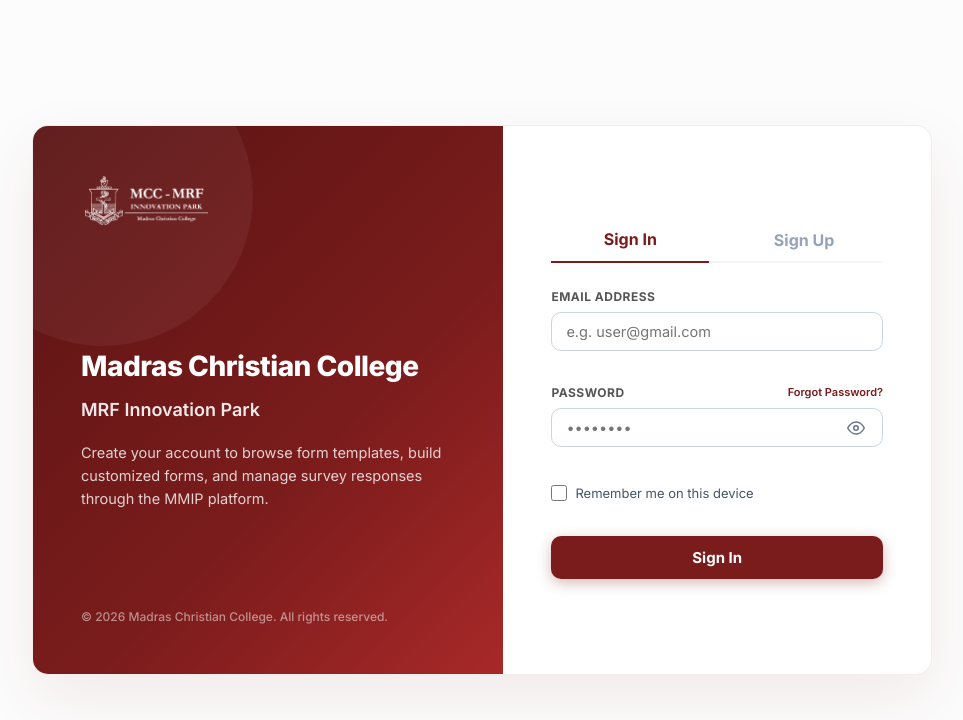
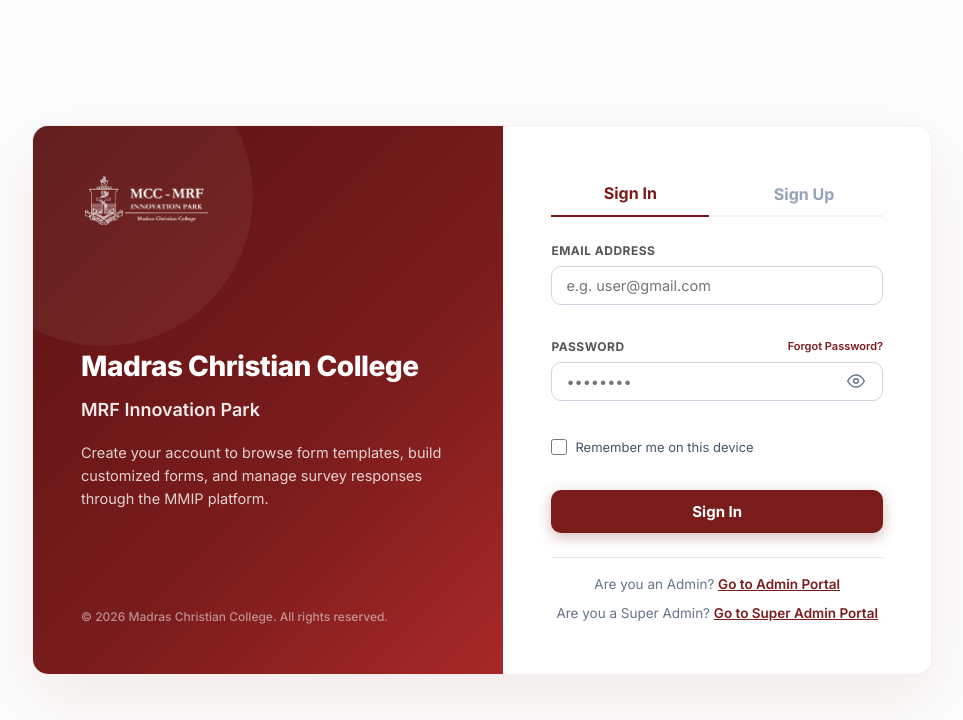
Before and after one commit to Zubairyasalam/MMIP-Form, a React (Vite) app: page /auth in a window 1280 px wide. Shown: the top 720 px of the page, without its empty margins (158-1121 px from the left). Built offline with nearby package versions, Linux system fonts and the light colour scheme.

Commit message:
feat: add superadmin role/portal support and use window.location.origin for shareable links

```diff
--- a/src/components/Navbar.jsx
+++ b/src/components/Navbar.jsx
@@ -45,7 +45,7 @@
     window.location.href = '/';
   };
 
-  const dashboardLink = userRole === 'admin' ? '/admin/dashboard' : '/my-forms';
+  const dashboardLink = (userRole === 'admin' || userRole === 'superadmin') ? '/admin/dashboard' : '/my-forms';
 
   return (
     <nav className={`navbar${scrolled ? ' scrolled' : ''}${menuOpen ? ' mobile-active' : ''}`}>
@@ -68,7 +68,7 @@
                   <span style={{ color: '#7B1C1C', fontSize: '10px' }}>●</span> {userName || 'User'}
                 </span>
                 <Link to={dashboardLink} className="nav-sign-in" onClick={() => setMenuOpen(false)}>
-                  {userRole === 'admin' ? 'Dashboard' : 'Data Store'}
+                  {(userRole === 'admin' || userRole === 'superadmin') ? 'Dashboard' : 'Data Store'}
                 </Link>
                 <button onClick={handleLogout} className="btn-primary" style={{ border: 'none', cursor: 'pointer', fontFamily: 'inherit' }}>
                   <span>Sign Out</span>
--- a/src/pages/AdminDashboard.jsx
+++ b/src/pages/AdminDashboard.jsx
@@ -76,6 +76,7 @@
   };
 
   // Navigation Tabs
+  const [currentUserRole, setCurrentUserRole] = useState('admin');
   const [activeMenu, setActiveMenu] = useState('overview'); // overview, users, roles, departments, forms, submissions, reports, announcements, notifications, logs, settings, profile
   const [sidebarOpen, setSidebarOpen] = useState(false);
   const [userDropdownOpen, setUserDropdownOpen] = useState(true); // Collapsible sub-menu for User Management
@@ -361,13 +362,14 @@
     const name = sessionStorage.getItem('userName') || localStorage.getItem('userName') || 'MCC Administrator';
     const joined = sessionStorage.getItem('userJoined') || localStorage.getItem('userJoined') || '2025-01-10';
 
+    setCurrentUserRole(role);
     setOriginalEmail(email);
     setProfileData(prev => ({
       ...prev,
       email: email,
       name: name,
       joined: joined,
-      role: 'Admin'
+      role: role === 'superadmin' ? 'Super Admin' : 'Admin'
     }));
   }, []);
 
@@ -910,10 +912,11 @@
             Dashboard
           </button>
 
-          {/* User Management Collapsible Dropdown */}
+          {/* User Management Collapsible Dropdown (Super Admin Only) */}
+          {currentUserRole === 'superadmin' && (
             <div className="admin-menu-dropdown-wrapper">
               <button
-              className="admin-nav-item dropdown-toggle"
+                className={`admin-nav-item dropdown-toggle${(activeMenu === 'users' || activeMenu === 'roles') ? ' active' : ''}`}
                 onClick={() => setUserDropdownOpen(!userDropdownOpen)}
               >
                 User Management <span className="dropdown-arrow">{userDropdownOpen ? '▼' : '▶'}</span>
@@ -935,6 +938,7 @@
                 </div>
               )}
             </div>
+          )}
 
           {/* All Submissions */}
           <button
@@ -984,29 +988,35 @@
             Notifications
           </button>
 
-          {/* Audit Logs */}
+          {/* Audit Logs (Super Admin Only) */}
+          {currentUserRole === 'superadmin' && (
             <button
               className={`admin-nav-item${activeMenu === 'logs' ? ' active' : ''}`}
               onClick={() => { setActiveMenu('logs'); setSidebarOpen(false); }}
             >
               Audit Logs
             </button>
-
-          {/* Sign Datas */}
+          )}
+
+          {/* Sign Datas (Super Admin Only) */}
+          {currentUserRole === 'superadmin' && (
             <button
               className={`admin-nav-item${activeMenu === 'signdatas' ? ' active' : ''}`}
               onClick={() => { setActiveMenu('signdatas'); setSidebarOpen(false); }}
             >
               Sign Datas
             </button>
-
-          {/* System Settings */}
+          )}
+
+          {/* System Settings (Super Admin Only) */}
+          {currentUserRole === 'superadmin' && (
             <button
               className={`admin-nav-item${activeMenu === 'settings' ? ' active' : ''}`}
               onClick={() => { setActiveMenu('settings'); setSidebarOpen(false); }}
             >
               System Settings
             </button>
+          )}
 
           {/* Profile */}
           <button
@@ -1053,7 +1063,7 @@
               ☰
             </button>
             <div className="admin-header-title-wrap">
-              <h2>MCC-MRF Portal Admin</h2>
+              <h2>{currentUserRole === 'superadmin' ? 'MCC-MRF Portal Super Admin' : 'MCC-MRF Portal Admin'}</h2>
               <p>Madras Christian College Innovation Park System Center</p>
             </div>
           </div>
--- a/src/pages/Auth.jsx
+++ b/src/pages/Auth.jsx
@@ -22,11 +22,23 @@
     last_login_at: '',
     last_logout_at: '',
     account_status: 'Active'
+  },
+  {
+    id: 'usr-default-superadmin',
+    name: 'Super Admin',
+    email: 'superadmin@mcc.edu.in',
+    password: 'superadmin123',
+    role: 'superadmin',
+    created_at: '2026-06-12 10:05:00',
+    last_login_at: '',
+    last_logout_at: '',
+    account_status: 'Active'
   }
 ];
 
 export default function Auth({ portalType }) {
   const navigate = useNavigate();
+  const isAdminOrSuperAdmin = portalType === 'admin' || portalType === 'superadmin';
 
   // Mode: 'signin' or 'signup'
   const [authMode, setAuthMode] = useState('signin');
@@ -92,7 +104,7 @@
     const isLoggedIn = localStorage.getItem('isLoggedIn') === 'true';
     if (isLoggedIn) {
       const userRole = localStorage.getItem('userRole') || 'user';
-      if (userRole === 'admin') {
+      if (userRole === 'admin' || userRole === 'superadmin') {
         navigate('/admin/dashboard');
       } else {
         navigate('/templates');
@@ -284,7 +296,7 @@
           localStorage.removeItem('redirectUrl');
           navigate(redirect);
         } else {
-          if (targetUser.role === 'admin') {
+          if (targetUser.role === 'admin' || targetUser.role === 'superadmin') {
             navigate('/admin');
           } else {
             navigate('/my-forms');
@@ -396,12 +408,12 @@
         <div className="auth-brand-panel">
           <img src={localStorage.getItem('customLogoWhite') || "/mcc-mrf-logo-white.png?v=2"} alt="MCC-MRF" className="auth-logo" style={{ height: '54px', objectFit: 'contain', marginBottom: '24px' }} />
           <div className="auth-welcome-text">
-            <h2>{portalType === 'admin' ? 'Admin Portal' : 'Madras Christian College'}</h2>
+            <h2>{isAdminOrSuperAdmin ? (portalType === 'superadmin' ? 'Super Admin Portal' : 'Admin Portal') : 'Madras Christian College'}</h2>
             <h3 style={{ opacity: 0.9, fontWeight: '600', fontSize: '18px', marginTop: '6px' }}>
-              {portalType === 'admin' ? 'MMIP Management Platform' : 'MRF Innovation Park'}
+              {isAdminOrSuperAdmin ? 'MMIP Management Platform' : 'MRF Innovation Park'}
             </h3>
             <p style={{ marginTop: '16px', lineHeight: '1.6' }}>
-              {portalType === 'admin'
+              {isAdminOrSuperAdmin
                 ? 'Access the MCC-MRF Innovation Park Admin Portal to manage form templates, view response sheets, and configure platform settings.'
                 : 'Create your account to browse form templates, build customized forms, and manage survey responses through the MMIP platform.'}
             </p>
@@ -419,13 +431,13 @@
             {authMode === 'forgot' ? (
               <div style={{ textAlign: 'center', marginBottom: '24px' }}>
                 <h2 style={{ color: '#0f172a', fontSize: '20px', fontWeight: '800' }}>
-                  🔑 Reset Account Password
+                  🔑 Reset Password
                 </h2>
                 <p style={{ color: '#64748b', fontSize: '13.5px', marginTop: '6px' }}>
                   {forgotStep === 1 ? 'Enter your registered email address to verify your account.' : 'Verify the code and enter your new password.'}
                 </p>
               </div>
-            ) : (!portalType || portalType !== 'admin') ? (
+            ) : (!portalType || (portalType !== 'admin' && portalType !== 'superadmin')) ? (
               <div className="auth-tabs" style={{ display: 'flex', borderBottom: '2.5px solid #f1f5f9', marginBottom: '24px', gap: '16px' }}>
                 <button
                   type="button"
@@ -447,7 +459,7 @@
             ) : (
               <div style={{ textAlign: 'center', marginBottom: '24px' }}>
                 <h2 style={{ color: '#0f172a', fontSize: '20px', fontWeight: '800' }}>
-                  {portalType === 'admin' ? '⚙️ Admin Portal Sign In' : '🛡️ Super Admin Sign In'}
+                  {portalType === 'superadmin' ? '🛡️ Super Admin Portal Sign In' : '⚙️ Admin Portal Sign In'}
                 </h2>
                 <p style={{ color: '#64748b', fontSize: '13.5px', marginTop: '6px' }}>
                   Please enter your institutional credentials to log in.
@@ -667,27 +679,86 @@
               </form>
             )}
 
+            {!isAdminOrSuperAdmin && (
+              <div style={{ marginTop: '24px', textAlign: 'center', borderTop: '1px solid #e2e8f0', paddingTop: '16px', display: 'flex', flexDirection: 'column', gap: '8px' }}>
+                <p style={{ fontSize: '13.5px', color: '#64748b' }}>
+                  Are you an Admin?{' '}
+                  <span
+                    onClick={() => navigate('/admin/login')}
+                    style={{ color: '#7B1C1C', fontWeight: '600', cursor: 'pointer', textDecoration: 'underline' }}
+                  >
+                    Go to Admin Portal
+                  </span>
+                </p>
+                <p style={{ fontSize: '13.5px', color: '#64748b' }}>
+                  Are you a Super Admin?{' '}
+                  <span
+                    onClick={() => navigate('/super-admin/login')}
+                    style={{ color: '#7B1C1C', fontWeight: '600', cursor: 'pointer', textDecoration: 'underline' }}
+                  >
+                    Go to Super Admin Portal
+                  </span>
+                </p>
+              </div>
+            )}
+
             {portalType === 'admin' && (
-              <div style={{ marginTop: '24px', textAlign: 'center', borderTop: '1px solid #e2e8f0', paddingTop: '16px' }}>
+              <div style={{ marginTop: '24px', textAlign: 'center', borderTop: '1px solid #e2e8f0', paddingTop: '16px', display: 'flex', flexDirection: 'column', gap: '8px' }}>
                 <button
                   type="button"
                   onClick={() => {
                     setEmail('admin@mcc.edu.in');
                     setPassword('admin123');
                   }}
-                  style={{ background: '#f8fafc', border: '1px dashed #7B1C1C', color: '#7B1C1C', padding: '8px 16px', borderRadius: '8px', fontSize: '13px', fontWeight: '600', cursor: 'pointer', marginBottom: '12px', width: '100%' }}
+                  style={{ background: '#f8fafc', border: '1px dashed #7B1C1C', color: '#7B1C1C', padding: '8px 16px', borderRadius: '8px', fontSize: '13px', fontWeight: '600', cursor: 'pointer', marginBottom: '4px', width: '100%' }}
                 >
                   ⚡ Auto-fill Demo Admin Credentials
                 </button>
-                <p style={{ fontSize: '13.5px', color: '#64748b' }}>
-                  Not an admin?{' '}
+                <div style={{ display: 'flex', justifyContent: 'center', gap: '16px', marginTop: '8px', fontSize: '13.5px' }}>
                   <span
                     onClick={() => navigate('/auth')}
                     style={{ color: '#7B1C1C', fontWeight: '600', cursor: 'pointer', textDecoration: 'underline' }}
                   >
-                    Go to User Portal
+                    User Portal
                   </span>
-                </p>
+                  <span style={{ color: '#cbd5e1' }}>|</span>
+                  <span
+                    onClick={() => navigate('/super-admin/login')}
+                    style={{ color: '#7B1C1C', fontWeight: '600', cursor: 'pointer', textDecoration: 'underline' }}
+                  >
+                    Super Admin Portal
+                  </span>
+                </div>
+              </div>
+            )}
+
+            {portalType === 'superadmin' && (
+              <div style={{ marginTop: '24px', textAlign: 'center', borderTop: '1px solid #e2e8f0', paddingTop: '16px', display: 'flex', flexDirection: 'column', gap: '8px' }}>
+                <button
+                  type="button"
+                  onClick={() => {
+                    setEmail('superadmin@mcc.edu.in');
+                    setPassword('superadmin123');
+                  }}
+                  style={{ background: '#f8fafc', border: '1px dashed #7B1C1C', color: '#7B1C1C', padding: '8px 16px', borderRadius: '8px', fontSize: '13px', fontWeight: '600', cursor: 'pointer', marginBottom: '4px', width: '100%' }}
+                >
+                  ⚡ Auto-fill Demo Super Admin Credentials
+                </button>
+                <div style={{ display: 'flex', justifyContent: 'center', gap: '16px', marginTop: '8px', fontSize: '13.5px' }}>
+                  <span
+                    onClick={() => navigate('/auth')}
+                    style={{ color: '#7B1C1C', fontWeight: '600', cursor: 'pointer', textDecoration: 'underline' }}
+                  >
+                    User Portal
+                  </span>
+                  <span style={{ color: '#cbd5e1' }}>|</span>
+                  <span
+                    onClick={() => navigate('/admin/login')}
+                    style={{ color: '#7B1C1C', fontWeight: '600', cursor: 'pointer', textDecoration: 'underline' }}
+                  >
+                    Admin Portal
+                  </span>
+                </div>
               </div>
             )}
 
```
Also changed, not shown: src/App.jsx (+5 -12 lines), src/pages/FormBuilder.jsx (+1 -10 lines), src/pages/Templates.jsx (+1 -10 lines). Lines whose indentation alone changed are shown as unchanged.
